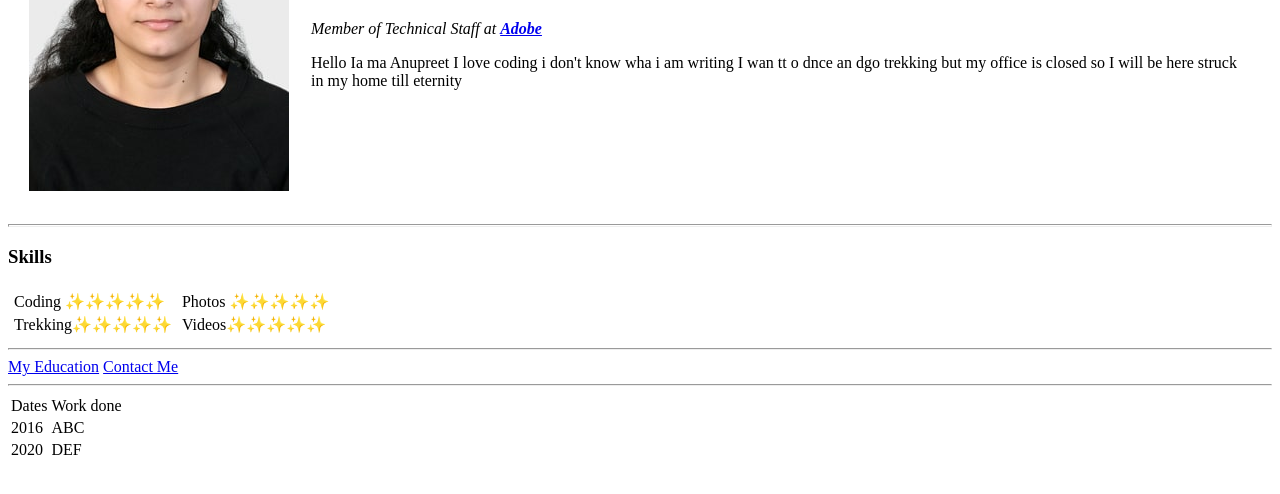
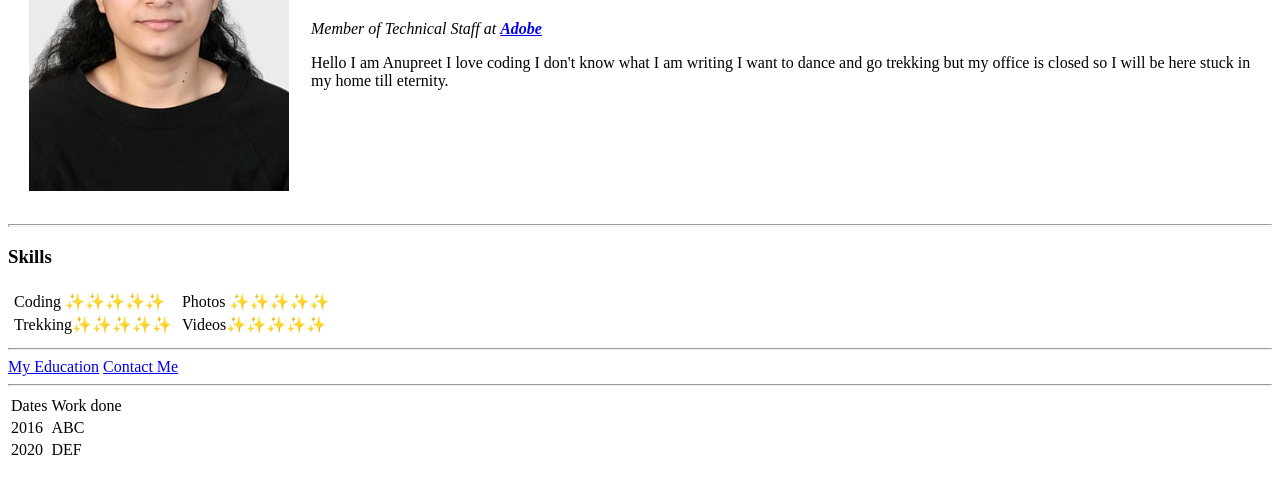
Before and after one commit to anupreet9/cv, a plain HTML site: page index.html in a window 1280 px wide. Shown: the part 178-672 px from the top of the page. Drawn offline with Linux system fonts and the light colour scheme.

Commit message:
index.html updated

```diff
--- a/index.html
+++ b/index.html
@@ -18,9 +18,9 @@
             <h1>Anupreet Kaur</h1>
             <p ><em> Member of Technical Staff at <strong><a href="https://adobe.com">Adobe</a></strong></em></p>
 
-            <p>Hello  Ia ma Anupreet I love coding i don't know wha i
-                am writing I wan tt o dnce an dgo trekking but my office
-                 is closed so I  will be here struck in my home till eternity  </p>
+            <p>Hello  I am Anupreet I love coding I don't know what I
+                am writing I want to dance and go trekking but my office
+                 is closed so I  will be here stuck in my home till eternity.  </p>
         </td>
     </tr>
 </table>
```
